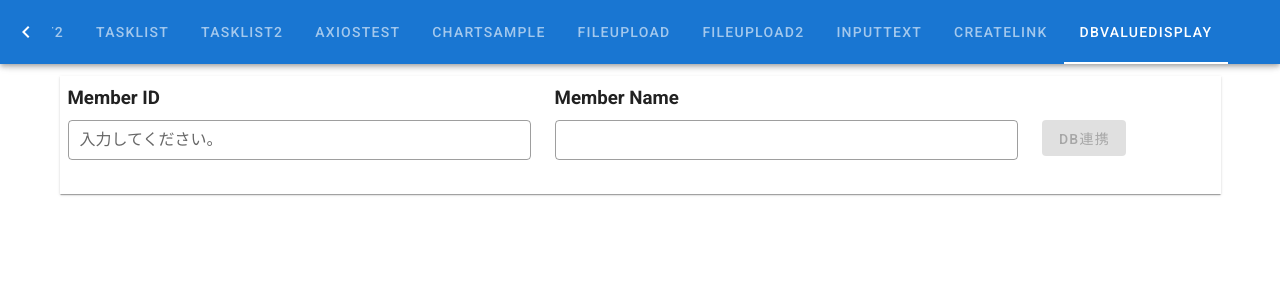
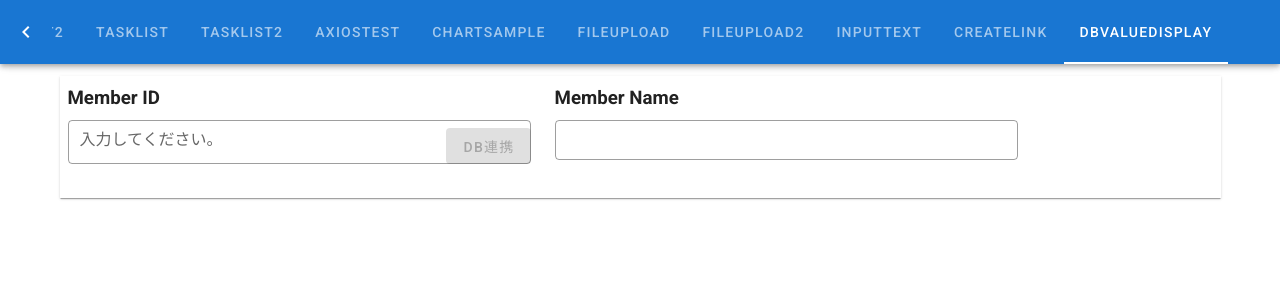
Before and after one commit to subretu/vue-sample-project, a Vue app in the folder frontend/: page /dbvaluesdisplay in a window 1280 px wide. Shown: the top 300 px of the page. Built offline with nearby package versions, Linux system fonts and the light colour scheme.

Commit message:
Place button in field

```diff
--- a/frontend/src/views/DbValuesDisplay.vue
+++ b/frontend/src/views/DbValuesDisplay.vue
@@ -1,5 +1,4 @@
 <template>
-  <v-form>
   <v-container>
     <v-row>
       <v-col cols="12">
@@ -14,7 +13,20 @@
                 class="input-text"
                 v-model="state.inputtext1"
                 :rules="[requiredValidation, limitLengthValidation]"
-                ></v-text-field>
+              >
+                <template v-slot:append>
+                  <v-btn
+                    depressed
+                    dense
+                    color="info"
+                    class="mr-n3"
+                    :disabled="!mytext"
+                    @click="getMemberName(state.inputtext1)"
+                    :loading="linking"
+                    >DB連携</v-btn
+                  >
+                </template></v-text-field
+              >
             </v-col>
             <v-col cols="5">
               <h3 class="mb-2" align="left">Member Name</h3>
@@ -25,25 +37,15 @@
                 v-model="state.inputtext2"
               ></v-text-field>
             </v-col>
-              <v-col cols="1" class="mt-9" align="left">
-                <v-btn
-                  depressed
-                  color="info"
-                  :disabled="!mytext"
-                  @click="getMemberName(state.inputtext1)"
-                  >DB連携</v-btn
-                >
-              </v-col>
           </v-row>
         </v-sheet>
       </v-col>
     </v-row>
   </v-container>
-  </v-form>
 </template>
 
 <script lang="ts">
-import { defineComponent, reactive, computed } from "@vue/composition-api";
+import { defineComponent, ref, reactive, computed } from "@vue/composition-api";
 import SampleApiService from "../services/SampleApiService";
 
 export default defineComponent({
@@ -57,6 +59,8 @@ export default defineComponent({
       inputtext2: "",
     });
 
+    const linking = ref(false);
+
     // バリデーション関数
     const requiredValidation = (value: any) =>
       !!value || "必ず入力してください";
@@ -66,11 +70,14 @@ export default defineComponent({
 
     const getMemberName = async (inputText: string) => {
       try {
+        linking.value = true;
         const res = await SampleApiService.get_member_name(inputText);
         state.inputtext2 = res.data?.[0];
       } catch (err: any) {
         console.log(JSON.parse(err.request.response).detail);
         state.inputtext2 = "登録されていないIDです。";
+      } finally {
+        linking.value = false;
       }
     };
 
@@ -85,6 +92,7 @@ export default defineComponent({
     return {
       state,
       mytext,
+      linking,
       requiredValidation,
       limitLengthValidation,
       getMemberName,
```
Lines whose indentation alone changed are shown as unchanged.
